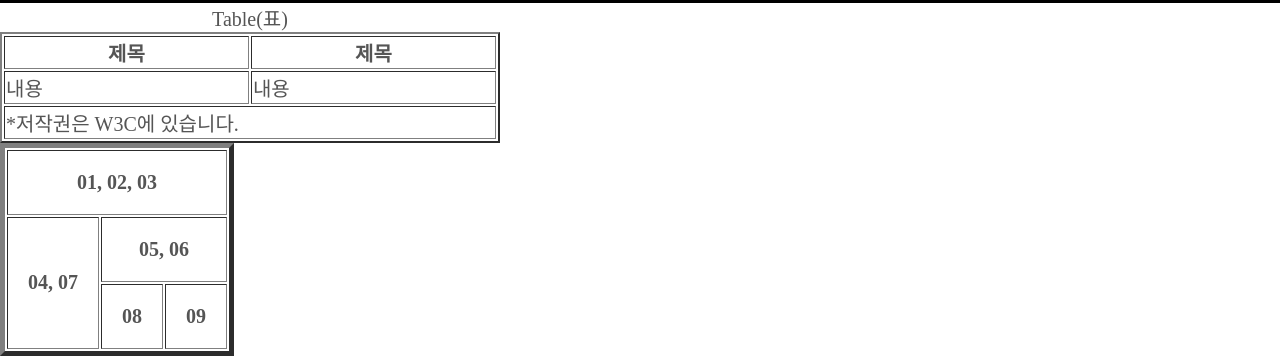
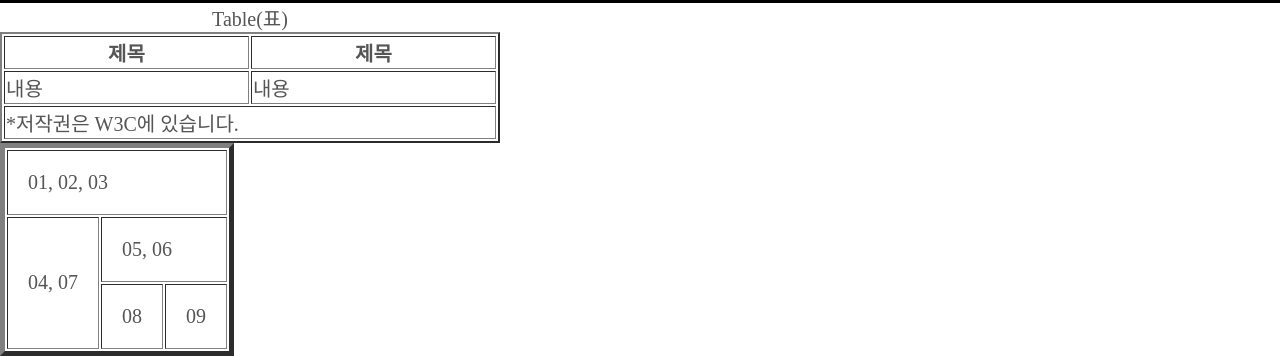
Before and after one commit to tntntnwjd11/html_test2, a plain HTML site: page index.html in a window 1280 px wide. Shown: the part 1531-1887 px from the top of the page. Drawn offline with Linux system fonts and the light colour scheme.

Commit message:
edit index

```diff
--- a/index.html
+++ b/index.html
@@ -71,15 +71,15 @@
       -->
       <table border="5" cellpadding="20">
         <tr>
-          <th colspan="3">01, 02, 03</th>
+          <td colspan="3">01, 02, 03</td>
         </tr>
         <tr>
-          <th rowspan="2">04, 07</th>
-          <th colspan="2">05, 06</th>
+          <td rowspan="2">04, 07</td>
+          <td colspan="2">05, 06</td>
         </tr>
         <tr>
-          <th>08</th>
-          <th>09</th>
+          <td>08</td>
+          <td>09</td>
         </tr>
       </table>
     </article>
```
